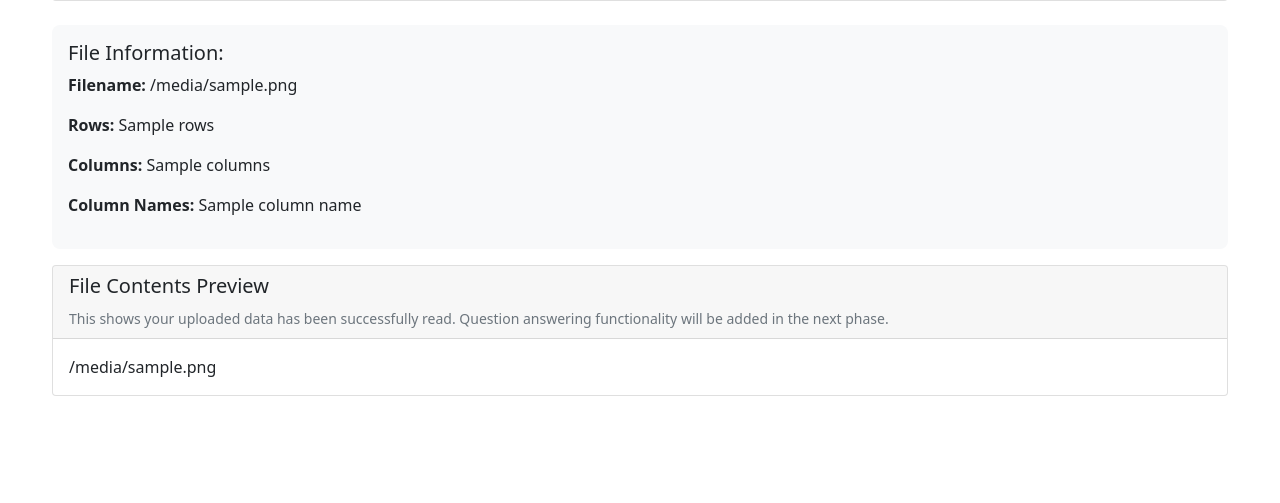
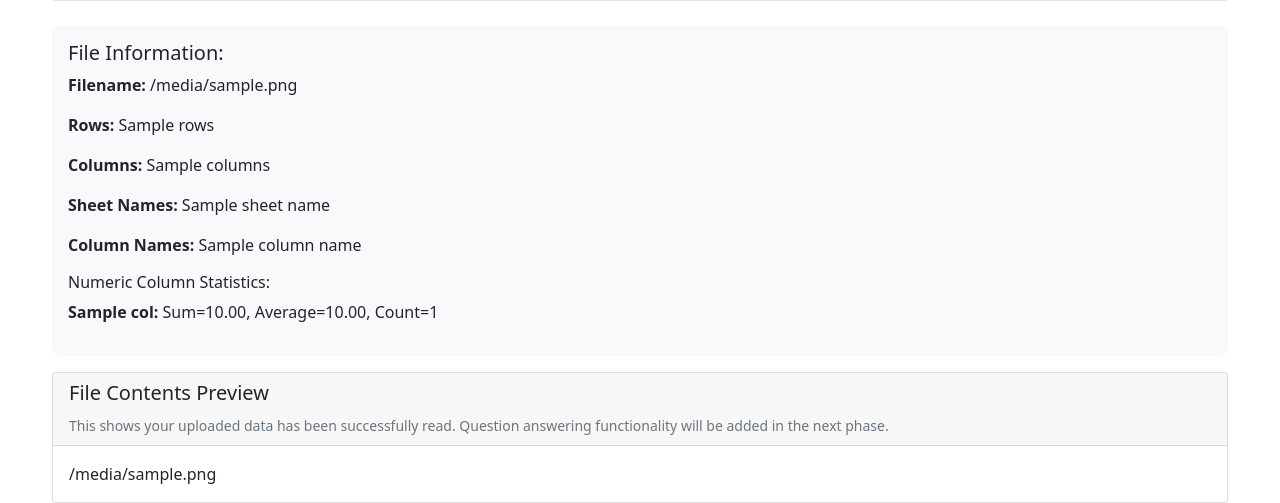
Before and after one commit to aryanb1324/AI-Analyzer-Fork, a Flask app: template templates/index.html in a window 1280 px wide. Shown: the part 387-890 px from the top of the page. Before the commit the page ends 783 px from the top, so only its background shows below. Run offline with Flask 3, Linux system fonts and the light colour scheme; the template is opened without the code that fills it: most values are stand-ins (such as "Sample title", 1, 10 or a date in 2020); some libraries are stand-ins or nearby versions.

Commit message:
update index.html

```diff
--- a/main.py
+++ b/main.py
@@ -64,17 +64,36 @@ def upload_file():
         #read the file
         df = pd.read_excel(file, engine=engine)
 
-        #df to html for display
-        file_data = df.to_html(classes='table table-bordered table-striped',
-                              index=False,
-                              table_id='data-table')
+        #get basic statistics for numeric columns
+        numeric_stats = {}
+        for col in df.select_dtypes(include=['number']).columns:
+            numeric_stats[col] = {
+                'sum': df[col].sum(),
+                'mean': df[col].mean(),
+                'count': df[col].count()
+            }
+
+        #get sheet names (if multiple sheets)
+        try:
+            xl_file = pd.ExcelFile(file, engine=engine)
+            sheet_names = xl_file.sheet_names
+        except:
+            sheet_names = ['Sheet1']  # default if can't read sheet names
+
+        #df to html for display (limit to first 100 rows for performance)
+        display_df = df.head(100) if len(df) > 100 else df
+        file_data = display_df.to_html(classes='table table-bordered table-striped',
+                                      index=False,
+                                      table_id='data-table')
 
         #get file info
         file_info = {
             'filename': filename,
             'rows': len(df),
             'columns': len(df.columns),
-            'column_names': list(df.columns)
+            'column_names': list(df.columns),
+            'sheet_names': sheet_names,
+            'numeric_stats': numeric_stats
         }
 
         return render_template('index.html',
--- a/templates/index.html
+++ b/templates/index.html
@@ -93,7 +93,15 @@
                         <p><strong>Filename:</strong> {{ file_info.filename }}</p>
                         <p><strong>Rows:</strong> {{ file_info.rows }}</p>
                         <p><strong>Columns:</strong> {{ file_info.columns }}</p>
+                        <p><strong>Sheet Names:</strong> {{ file_info.sheet_names | join(', ') }}</p>
                         <p><strong>Column Names:</strong> {{ file_info.column_names | join(', ') }}</p>
+
+                        {% if file_info.numeric_stats %}
+                            <h6>Numeric Column Statistics:</h6>
+                            {% for col, stats in file_info.numeric_stats.items() %}
+                                <p><strong>{{ col }}:</strong> Sum={{ "%.2f"|format(stats.sum) }}, Average={{ "%.2f"|format(stats.mean) }}, Count={{ stats.count }}</p>
+                            {% endfor %}
+                        {% endif %}
                     </div>
                 {% endif %}
 
```
